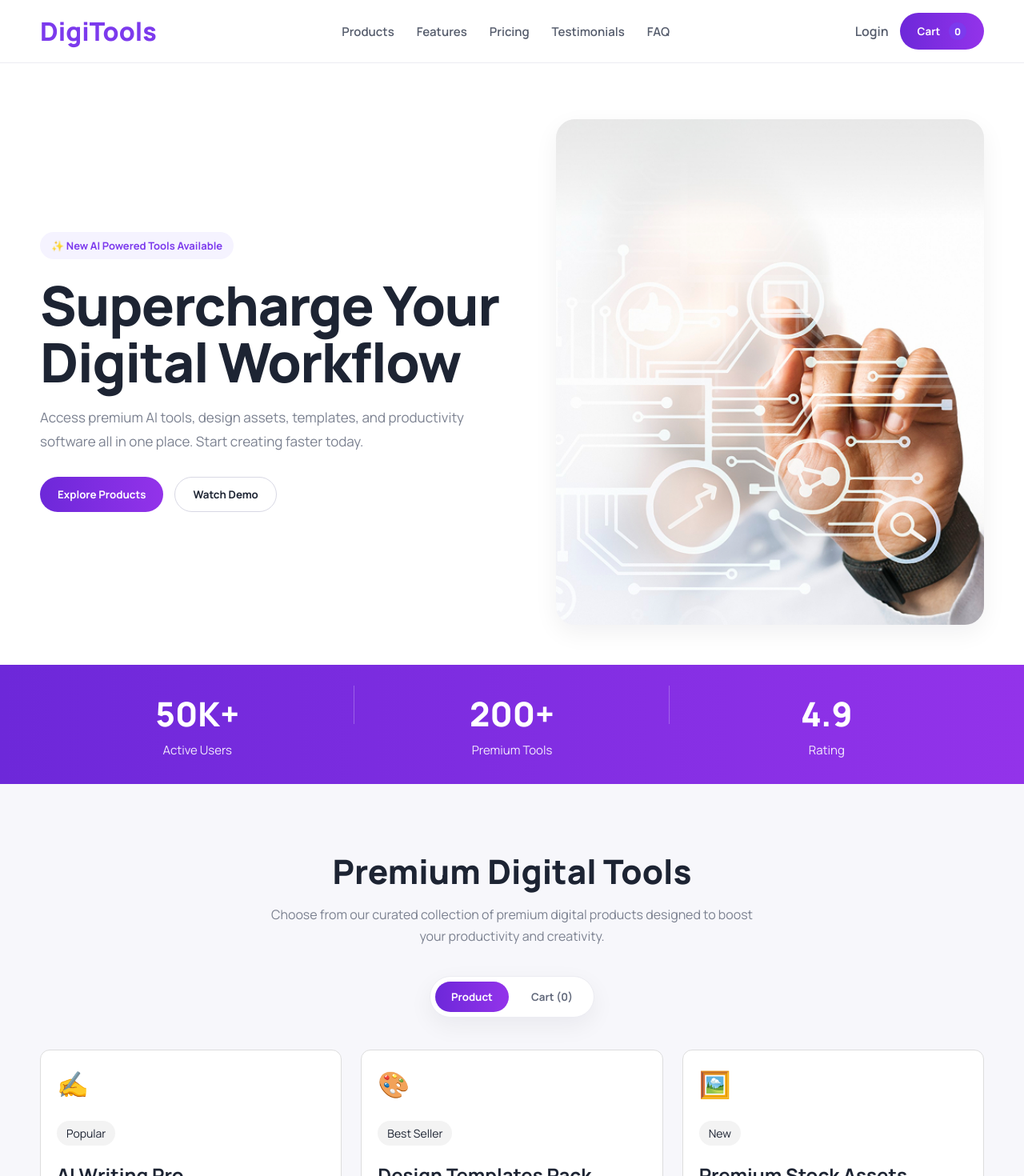
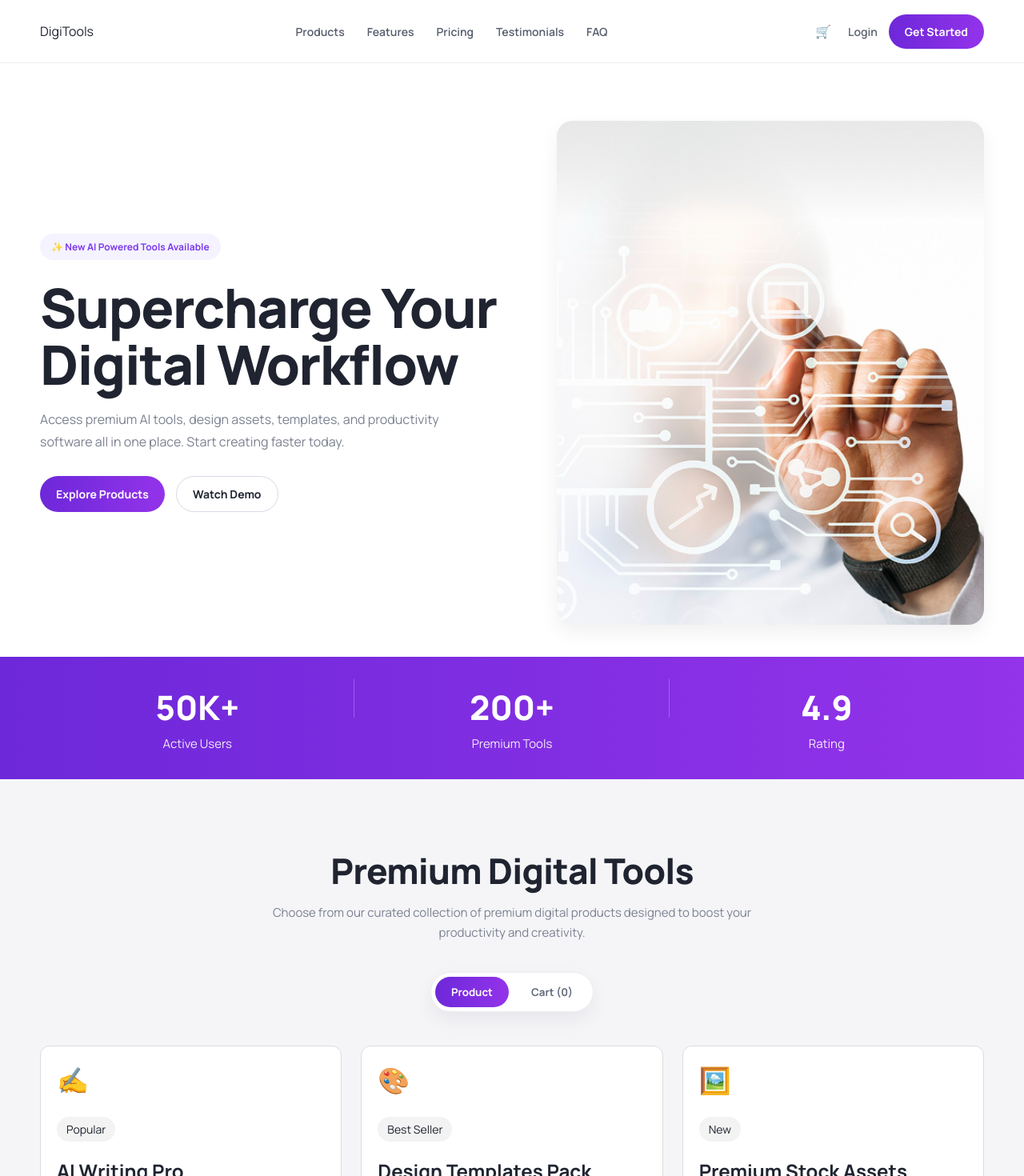
Before and after one commit to hamsakib/hasanalmahmud-b13-a06, a React (Vite) app: page / in a window 1280 px wide. Shown: the top 1470 px of the page at 80% size. Built offline with nearby package versions, Linux system fonts and the light colour scheme.

Commit message:
fixed styling.

```diff
--- a/src/App.jsx
+++ b/src/App.jsx
@@ -98,6 +98,7 @@ function App() {
 
 <Steps />
 <Pricing />
+<Cta/>
 <Footer />
     </div>
   );
--- a/src/components/Cart.jsx
+++ b/src/components/Cart.jsx
@@ -3,24 +3,23 @@ export default function Cart({ cart = [], removeFromCart, handleCheckout }) {
 
   return (
     <div className="cart-panel">
-      <h2 style={{ marginTop: 0, marginBottom: "8px" }}>Your Cart</h2>
-      <p style={{ color: "#7b8190", marginBottom: "24px" }}>
-        Selected Items: {cart.length}
-      </p>
+      <h3 className="cart-title">Your Cart</h3>
 
       {cart.length === 0 ? (
-        <p style={{ color: "#7b8190" }}>Your cart is empty</p>
+        <p className="cart-empty">Your cart is empty</p>
       ) : (
         <>
+          <div className="cart-list">
             {cart.map((item, index) => (
               <div key={index} className="cart-item">
                 <div className="cart-left">
                   {item.icon && (
                     <img src={item.icon} alt={item.name} className="cart-item-icon" />
                   )}
-                <div>
-                  <div style={{ fontWeight: 800 }}>{item.name}</div>
-                  <div style={{ color: "#7b8190", marginTop: "4px" }}>${item.price}</div>
+
+                  <div className="cart-info">
+                    <div className="cart-item-name">{item.name}</div>
+                    <div className="cart-item-price">${item.price}</div>
                   </div>
                 </div>
 
@@ -29,13 +28,16 @@ export default function Cart({ cart = [], removeFromCart, handleCheckout }) {
                 </button>
               </div>
             ))}
+          </div>
 
           <div className="cart-summary">
-            <div style={{ fontWeight: 800, fontSize: "22px" }}>Total: ${totalPrice}</div>
+            <div className="cart-total-label">Total:</div>
+            <div className="cart-total-value">${totalPrice}</div>
+          </div>
+
           <button className="checkout-btn" onClick={handleCheckout}>
             Proceed to Checkout
           </button>
-          </div>
         </>
       )}
     </div>
--- a/src/components/Navbar.jsx
+++ b/src/components/Navbar.jsx
@@ -13,10 +13,16 @@ export default function Navbar({ cartCount }) {
         </nav>
 
         <div className="nav-right">
+          <div className="nav-cart-icon-wrap">
+            <span className="nav-cart-icon">🛒</span>
+            {cartCount > 0 && <span className="nav-cart-count">{cartCount}</span>}
+          </div>
+
           <a href="/" className="login-link">Login</a>
-          <button className="primary-btn">
-            Cart <span className="cart-badge">{cartCount}</span>
-          </button>
+
+          <a href="#pricing" className="primary-btn nav-start-btn">
+            Get Started
+          </a>
         </div>
       </div>
     </header>
--- a/src/components/Pricing.jsx
+++ b/src/components/Pricing.jsx
@@ -1,47 +1,38 @@
-export default function Pricing() {
+export default function Steps() {
   return (
-    <section className="section" id="pricing">
+    <section className="section steps-section" id="features">
       <div className="container">
-        <h2 className="section-title">Simple, Transparent Pricing</h2>
+        <h2 className="section-title">Get Started In 3 Steps</h2>
         <p className="section-subtitle">
-          Choose the plan that fits your needs. Upgrade or downgrade anytime.
+          Start using premium digital tools in minutes, not hours.
         </p>
 
-        <div className="pricing-grid">
-          <div className="pricing-card">
-            <h3>Starter</h3>
-            <div className="pricing-price">$0</div>
-            <p>Perfect for getting started</p>
-            <ul className="pricing-list">
-              <li>Access to 10 free tools</li>
-              <li>Basic templates</li>
-              <li>Community support</li>
-            </ul>
-            <button className="buy-btn">Get Started Free</button>
+        <div className="steps-grid">
+          <div className="step-card">
+            <div className="step-badge">01</div>
+            <div className="step-icon-wrap">
+              <div className="step-icon">👤</div>
+            </div>
+            <h3>Create Account</h3>
+            <p>Sign up for free in seconds. No credit card required to get started.</p>
           </div>
 
-          <div className="pricing-card featured">
-            <h3>Pro</h3>
-            <div className="pricing-price">$29</div>
-            <p>Best for professionals</p>
-            <ul className="pricing-list">
-              <li>Access to all premium tools</li>
-              <li>Unlimited templates</li>
-              <li>Priority support</li>
-            </ul>
-            <button className="secondary-btn">Start Pro Trial</button>
+          <div className="step-card">
+            <div className="step-badge">02</div>
+            <div className="step-icon-wrap">
+              <div className="step-icon">📦</div>
+            </div>
+            <h3>Choose Products</h3>
+            <p>Browse our curated tools and select the products that fit your needs.</p>
           </div>
 
-          <div className="pricing-card">
-            <h3>Enterprise</h3>
-            <div className="pricing-price">$99</div>
-            <p>Built for businesses</p>
-            <ul className="pricing-list">
-              <li>Everything in Pro</li>
-              <li>Team collaboration</li>
-              <li>Custom integration</li>
-            </ul>
-            <button className="buy-btn">Contact Sales</button>
+          <div className="step-card">
+            <div className="step-badge">03</div>
+            <div className="step-icon-wrap">
+              <div className="step-icon">🚀</div>
+            </div>
+            <h3>Start Creating</h3>
+            <p>Download and start using your premium tools immediately after checkout.</p>
           </div>
         </div>
       </div>
--- a/src/components/Steps.jsx
+++ b/src/components/Steps.jsx
@@ -1,6 +1,6 @@
 export default function Steps() {
   return (
-    <section className="section" id="features">
+    <section className="section steps-section" id="features">
       <div className="container">
         <h2 className="section-title">Get Started In 3 Steps</h2>
         <p className="section-subtitle">
@@ -9,21 +9,30 @@ export default function Steps() {
 
         <div className="steps-grid">
           <div className="step-card">
-            <div className="step-icon">01</div>
+            <div className="step-badge">01</div>
+            <div className="step-icon-wrap">
+              <div className="step-icon">👤</div>
+            </div>
             <h3>Create Account</h3>
-            <p>Sign up for free and access your dashboard in a few clicks.</p>
+            <p>Sign up for free in seconds. No credit card required to get started.</p>
           </div>
 
           <div className="step-card">
-            <div className="step-icon">02</div>
+            <div className="step-badge">02</div>
+            <div className="step-icon-wrap">
+              <div className="step-icon">📦</div>
+            </div>
             <h3>Choose Products</h3>
-            <p>Browse our curated tools and select the ones that fit your needs.</p>
+            <p>Browse our curated tools and select the products that fit your needs.</p>
           </div>
 
           <div className="step-card">
-            <div className="step-icon">03</div>
+            <div className="step-badge">03</div>
+            <div className="step-icon-wrap">
+              <div className="step-icon">🚀</div>
+            </div>
             <h3>Start Creating</h3>
-            <p>Download and start using your premium tools immediately.</p>
+            <p>Download and start using your premium tools immediately after checkout.</p>
           </div>
         </div>
       </div>
--- a/src/index.css
+++ b/src/index.css
@@ -1,23 +1,27 @@
 @import url('https://fonts.googleapis.com/css2?family=Manrope:wght@200;300;400;500;600;700;800&display=swap');
 
 :root {
-  --bg: #f7f7fb;
+  --bg: #f5f5f8;
   --white: #ffffff;
-  --text: #1d2433;
+  --text: #1f2430;
   --muted: #7b8190;
   --border: #ececf2;
   --purple: #7c3aed;
   --purple-dark: #6d28d9;
-  --purple-soft: #f3e8ff;
+  --purple-soft: #f5edff;
   --green-soft: #dcfce7;
   --orange-soft: #ffedd5;
-  --shadow: 0 10px 30px rgba(17, 24, 39, 0.06);
+  --shadow: 0 10px 24px rgba(15, 23, 42, 0.06);
   --radius: 18px;
   --container: 1180px;
 }
 
 * {
   box-sizing: border-box;
+}
+
+html {
+  scroll-behavior: smooth;
 }
 
 body {
@@ -51,14 +55,15 @@ a {
 }
 
 .section {
-  padding: 80px 0;
+  padding: 84px 0;
 }
 
 .section-title {
   text-align: center;
-  font-size: 42px;
+  font-size: 44px;
   font-weight: 800;
-  margin: 0 0 12px;
+  margin: 0 0 10px;
+  letter-spacing: -0.8px;
 }
 
 .section-subtitle {
@@ -67,10 +72,12 @@ a {
   max-width: 620px;
   margin: 0 auto 36px;
   line-height: 1.7;
+  font-size: 15px;
 }
 
+/* NAVBAR */
 .navbar {
-  background: var(--white);
+  background: #fff;
   border-bottom: 1px solid var(--border);
   position: sticky;
   top: 0;
@@ -84,18 +91,24 @@ a {
   justify-content: space-between;
 }
 
-.logo {
-  font-size: 32px;
-  font-weight: 800;
-  color: var(--purple);
+.navbar-inner {
+  min-height: 78px;
+  display: flex;
+  align-items: center;
+  justify-content: space-between;
 }
 
 .nav-links {
   display: flex;
   gap: 28px;
   color: #555c6c;
-  font-size: 15px;
+  font-size: 14px;
   font-weight: 600;
+}
+
+.nav-links a:hover,
+.login-link:hover {
+  color: var(--purple);
 }
 
 .nav-right {
@@ -105,8 +118,23 @@ a {
 }
 
 .login-link {
-  color: #555c6c;
+  color: #5c6272;
+  font-size: 14px;
   font-weight: 600;
+}
+.nav-cart-icon-wrap {
+  position: relative;
+  width: 34px;
+  height: 34px;
+  display: grid;
+  place-items: center;
+}
+.nav-cart-icon-wrap {
+  position: relative;
+  width: 34px;
+  height: 34px;
+  display: grid;
+  place-items: center;
 }
 
 .primary-btn,
@@ -114,10 +142,11 @@ a {
 .outline-btn {
   border: none;
   border-radius: 999px;
-  padding: 12px 22px;
+  padding: 12px 20px;
   cursor: pointer;
   font-weight: 700;
   transition: 0.2s ease;
+  font-size: 14px;
 }
 
 .primary-btn {
@@ -131,39 +160,62 @@ a {
 
 .secondary-btn {
   background: white;
-  border: 1px solid #d8d8e4;
+  border: 1px solid #d9d9e5;
   color: var(--text);
 }
 
 .outline-btn {
   background: transparent;
-  border: 1px solid #d8d8e4;
-  color: var(--text);
+  border: 1px solid rgba(255,255,255,0.35);
+  color: white;
 }
 
-.cart-badge {
-  display: inline-flex;
+.cart-icon-btn {
+  width: 42px;
+  height: 42px;
+  border-radius: 999px;
+  border: 1px solid #ddddeb;
+  background: white;
+  display: grid;
+  place-items: center;
+  cursor: pointer;
+  position: relative;
+  font-size: 18px;
+  color: #5c6272;
+}
+
+.cart-icon-btn:hover {
+  border-color: var(--purple);
+  color: var(--purple);
+}
+
+.cart-count-dot {
+  position: absolute;
+  top: -4px;
+  right: -4px;
+  min-width: 20px;
+  height: 20px;
+  padding: 0 6px;
+  border-radius: 999px;
+  background: #ef4444;
+  color: white;
+  font-size: 11px;
+  font-weight: 800;
+  display: flex;
   align-items: center;
   justify-content: center;
-  min-width: 22px;
-  height: 22px;
-  margin-left: 8px;
-  padding: 0 7px;
-  border-radius: 999px;
-  background: var(--purple);
-  color: white;
-  font-size: 12px;
-  font-weight: 800;
+  line-height: 1;
 }
 
+/* HERO */
 .hero {
   background: var(--white);
-  padding: 70px 0 50px;
+  padding: 72px 0 40px;
 }
 
 .hero-grid {
   display: grid;
-  grid-template-columns: 1.1fr 1fr;
+  grid-template-columns: 1.05fr 0.95fr;
   gap: 56px;
   align-items: center;
 }
@@ -176,9 +228,9 @@ a {
   border-radius: 999px;
   background: #f5f3ff;
   color: var(--purple);
-  font-size: 13px;
+  font-size: 12px;
   font-weight: 700;
-  margin-bottom: 22px;
+  margin-bottom: 24px;
 }
 
 .hero-title {
@@ -186,11 +238,11 @@ a {
   line-height: 1.05;
   font-weight: 800;
   margin: 0 0 18px;
-  letter-spacing: -1.5px;
+  letter-spacing: -1.7px;
 }
 
 .hero-text {
-  font-size: 17px;
+  font-size: 16px;
   color: var(--muted);
   line-height: 1.8;
   max-width: 560px;
@@ -205,13 +257,10 @@ a {
 
 .hero-image-wrap {
   background: #f3f4f6;
-  border-radius: 24px;
+  border-radius: 20px;
   overflow: hidden;
   box-shadow: var(--shadow);
-  min-height: 420px;
-  display: flex;
-  align-items: center;
-  justify-content: center;
+  min-height: 430px;
 }
 
 .hero-image {
@@ -220,6 +269,7 @@ a {
   object-fit: cover;
 }
 
+/* STATS */
 .stats {
   background: linear-gradient(90deg, #6d28d9 0%, #9333ea 100%);
   color: white;
@@ -231,7 +281,7 @@ a {
 }
 
 .stat-card {
-  padding: 32px 24px;
+  padding: 34px 24px;
   text-align: center;
   position: relative;
 }
@@ -240,10 +290,10 @@ a {
   content: "";
   position: absolute;
   right: 0;
-  top: 26px;
+  top: 28px;
   height: 48px;
   width: 1px;
-  background: rgba(255, 255, 255, 0.25);
+  background: rgba(255,255,255,0.25);
 }
 
 .stat-value {
@@ -257,17 +307,22 @@ a {
   opacity: 0.9;
 }
 
+/* PRODUCTS */
+.products-section {
+  padding: 84px 0;
+}
+
 .toggle-area {
   text-align: center;
-  margin-top: 10px;
-  margin-bottom: 40px;
+  margin-top: 8px;
+  margin-bottom: 42px;
 }
 
 .toggle-wrap {
   display: inline-flex;
   gap: 8px;
   background: white;
-  padding: 6px;
+  padding: 5px;
   border-radius: 999px;
   border: 1px solid var(--border);
   box-shadow: var(--shadow);
@@ -280,16 +335,12 @@ a {
   border-radius: 999px;
   font-weight: 700;
   cursor: pointer;
-  color: #61687a;
+  color: #62697a;
 }
 
 .toggle-btn.active {
   background: linear-gradient(90deg, var(--purple-dark), #9333ea);
   color: white;
-}
-
-.products-section {
-  padding: 80px 0;
 }
 
 .products-grid {
@@ -301,35 +352,35 @@ a {
 .product-card {
   background: white;
   border: 1px solid var(--border);
-  border-radius: 22px;
+  border-radius: 18px;
   padding: 24px;
   box-shadow: var(--shadow);
   display: flex;
   flex-direction: column;
+  min-height: 100%;
 }
 
 .product-top {
   display: flex;
   align-items: flex-start;
   justify-content: space-between;
-  gap: 16px;
-  margin-bottom: 16px;
+  gap: 12px;
+  margin-bottom: 14px;
 }
 
 .product-icon {
-  width: 44px;
-  height: 44px;
-  border-radius: 12px;
+  width: 42px;
+  height: 42px;
+  border-radius: 10px;
   object-fit: contain;
-  background: #f8fafc;
-  padding: 8px;
 }
 
 .product-tag {
-  font-size: 12px;
+  font-size: 11px;
   font-weight: 800;
-  padding: 7px 12px;
+  padding: 7px 11px;
   border-radius: 999px;
+  line-height: 1;
 }
 
 .product-tag.popular {
@@ -351,13 +402,15 @@ a {
   font-size: 24px;
   font-weight: 800;
   margin: 0 0 10px;
+  letter-spacing: -0.4px;
 }
 
 .product-text {
   color: var(--muted);
   line-height: 1.7;
   margin: 0 0 18px;
-  min-height: 70px;
+  min-height: 72px;
+  font-size: 15px;
 }
 
 .product-price {
@@ -367,7 +420,7 @@ a {
 }
 
 .product-price span {
-  font-size: 15px;
+  font-size: 14px;
   font-weight: 600;
   color: var(--muted);
 }
@@ -384,6 +437,7 @@ a {
   display: flex;
   align-items: center;
   gap: 10px;
+  font-size: 14px;
 }
 
 .features-list li::before {
@@ -402,26 +456,41 @@ a {
   padding: 13px 18px;
   font-weight: 800;
   cursor: pointer;
+  font-size: 14px;
 }
 
 .buy-btn.added {
   background: #16a34a;
 }
 
+/* CART */
 .cart-panel {
   background: white;
   border: 1px solid var(--border);
-  border-radius: 24px;
+  border-radius: 18px;
   box-shadow: var(--shadow);
-  max-width: 820px;
+  max-width: 900px;
   margin: 0 auto;
-  padding: 30px;
+  padding: 32px;
+}
+
+.cart-heading {
+  margin-top: 0;
+  margin-bottom: 8px;
+  font-size: 28px;
+  font-weight: 800;
+}
+
+.cart-subtext {
+  color: var(--muted);
+  margin-bottom: 24px;
+  font-size: 14px;
 }
 
 .cart-item {
   border: 1px solid var(--border);
   background: #fafafa;
-  border-radius: 16px;
+  border-radius: 14px;
   padding: 16px 18px;
   display: flex;
   justify-content: space-between;
@@ -437,12 +506,20 @@ a {
 }
 
 .cart-item-icon {
-  width: 38px;
-  height: 38px;
-  border-radius: 10px;
-  background: #f5f5f5;
+  width: 34px;
+  height: 34px;
   object-fit: contain;
-  padding: 6px;
+}
+
+.cart-item-title {
+  font-weight: 800;
+  font-size: 15px;
+}
+
+.cart-item-price {
+  color: var(--muted);
+  margin-top: 4px;
+  font-size: 14px;
 }
 
 .cart-remove {
@@ -451,12 +528,19 @@ a {
   color: #ef4444;
   font-weight: 700;
   cursor: pointer;
+  font-size: 13px;
 }
 
 .cart-summary {
   margin-top: 18px;
-  padding-top: 18px;
+  padding-top: 20px;
   border-top: 1px solid var(--border);
+}
+
+.cart-total {
+  font-weight: 800;
+  font-size: 22px;
+  margin-bottom: 14px;
 }
 
 .checkout-btn {
@@ -468,9 +552,10 @@ a {
   padding: 14px 18px;
   font-weight: 800;
   cursor: pointer;
-  margin-top: 14px;
+  font-size: 14px;
 }
 
+/* STEPS */
 .steps-grid,
 .pricing-grid {
   display: grid;
@@ -482,28 +567,29 @@ a {
 .pricing-card {
   background: white;
   border: 1px solid var(--border);
-  border-radius: 22px;
-  padding: 28px;
+  border-radius: 18px;
+  padding: 30px 26px;
   box-shadow: var(--shadow);
 }
 
-.step-icon {
+.step-badge {
   width: 58px;
   height: 58px;
   border-radius: 50%;
   display: grid;
   place-items: center;
-  background: #f5f3ff;
+  background: #f5edff;
   color: var(--purple);
-  font-size: 24px;
+  font-size: 22px;
   font-weight: 800;
   margin-bottom: 18px;
 }
 
 .step-card h3,
 .pricing-card h3 {
-  margin: 0 0 10px;
+  margin: 0 0 12px;
   font-size: 24px;
+  font-weight: 800;
 }
 
 .step-card p,
@@ -511,8 +597,10 @@ a {
 .footer-col p {
   color: var(--muted);
   line-height: 1.7;
+  font-size: 15px;
 }
 
+/* PRICING */
 .pricing-card.featured {
   background: linear-gradient(180deg, #7c3aed, #9333ea);
   color: white;
@@ -520,25 +608,48 @@ a {
 
 .pricing-card.featured p,
 .pricing-card.featured li {
-  color: rgba(255, 255, 255, 0.9);
+  color: rgba(255,255,255,0.9);
+}
+
+.pricing-badge {
+  display: inline-block;
+  padding: 7px 11px;
+  border-radius: 999px;
+  background: #fef3c7;
+  color: #92400e;
+  font-size: 11px;
+  font-weight: 800;
+  margin-bottom: 16px;
 }
 
 .pricing-price {
   font-size: 44px;
   font-weight: 800;
-  margin: 14px 0;
+  margin: 14px 0 8px;
+}
+
+.pricing-price span {
+  font-size: 14px;
+  font-weight: 600;
+  color: var(--muted);
+}
+
+.pricing-card.featured .pricing-price span {
+  color: rgba(255,255,255,0.9);
 }
 
 .pricing-list {
   list-style: none;
   padding: 0;
-  margin: 0 0 22px;
+  margin: 18px 0 22px;
 }
 
 .pricing-list li {
   margin-bottom: 10px;
+  font-size: 14px;
 }
 
+/* CTA */
 .cta {
   background: linear-gradient(90deg, #6d28d9 0%, #9333ea 100%);
   color: white;
@@ -554,10 +665,11 @@ a {
 .cta-text {
   max-width: 700px;
   margin: 0 auto 24px;
-  opacity: 0.9;
+  opacity: 0.92;
   line-height: 1.7;
 }
 
+/* FOOTER */
 .footer {
   background: #0f172a;
   color: white;
@@ -580,6 +692,7 @@ a {
   display: block;
   color: #c2c8d5;
   margin-bottom: 10px;
+  font-size: 14px;
 }
 
 .footer-bottom {
@@ -591,6 +704,7 @@ a {
   justify-content: space-between;
   gap: 16px;
   flex-wrap: wrap;
+  font-size: 14px;
 }
 
 @media (max-width: 1024px) {
```
Lines whose indentation alone changed are shown as unchanged.
